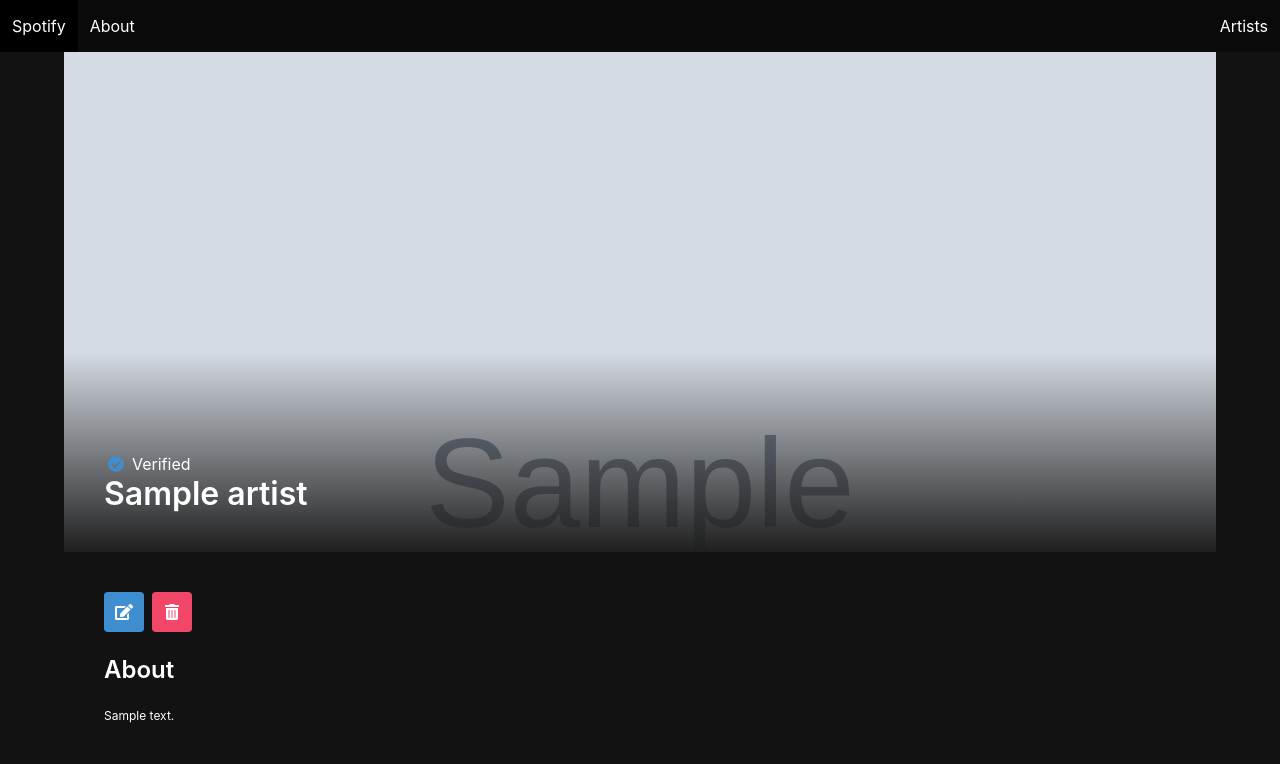
After one commit to bhwong11/spotify, a Django app: page /artists/1/ in a window 1280 px wide. The commit adds this page. Shown: the top 764 px of the page. Run offline with Django 3.2, Linux system fonts and the light colour scheme; tables that the repository leaves empty hold one stand-in row (values such as "Sample post"); grey boxes marked "Sample" are stand-in pictures.

Commit message:
added artist update

```diff
--- a/main_app/static/styles/main.css
+++ b/main_app/static/styles/main.css
@@ -10,26 +10,69 @@ body {
   color: #ffffff;
 }
 
+.container {
+  padding: 40px;
+  padding-right: 0;
+}
+
 .title {
   color: #ffffff;
 }
 
 .gallery {
-    display: flex;
-    flex-wrap: wrap;
+  display: grid;
+  grid-template-columns: repeat(auto-fit, minmax(280px, 1fr));
+  justify-content: center;
   gap: 30px;
 }
 
 .gallery .card {
-    min-width: 280px;
-    max-width: 30%;
   transition: 0.1s linear;
 }
 
 .gallery .card:hover {
-    transform: scale(1.3);
+  transform: scale(1.1);
+  z-index: 10;
 }
 
 p {
   font-size: 12px;
 }
+
+.detail__img {
+  position: absolute;
+  left: 0;
+  top: 0;
+  width: 100%;
+  height: 500px;
+  background-color: #ffffff;
+  overflow: hidden;
+}
+
+.detail__img::after {
+  content: "";
+  background-image: linear-gradient(transparent 60%, #1f1f1f);
+  position: absolute;
+  top: 0;
+  left: 0;
+  width: 100%;
+  height: 100%;
+  z-index: 5;
+}
+
+img {
+  width: 100%;
+  height: 500px;
+  object-fit: cover;
+  object-position: top;
+}
+
+.detail__name {
+  position: absolute;
+  z-index: 5;
+  top: 400px;
+}
+
+.detail__container {
+  margin-top: 500px;
+}
--- /dev/null
+++ b/main_app/templates/artist_detail.html
@@ -0,0 +1,37 @@
+{% extends 'base.html' %} {% block content %}
+<div class="detail__img">
+  <img src="{{artist.img}}" alt="{{artist.name}}" />
+</div>
+<div class="detail__name">
+
+  {% if artist.verified_artist %}
+  <div class="icon-text">
+    <span class="icon has-text-info">
+      <i class="fas fa-check-circle"></i>
+    </span>
+    <span>Verified</span>
+  </div>
+  {% endif %}
+
+  <h1 class="title">{{artist.name}}</h1>
+</div>
+<div class="detail__container">
+  <div class="buttons">
+    <a href="{%url 'artist_update' artist.pk %}" class="button is-info">
+      <span class="icon">
+        <i class="fas fa-edit"></i>
+      </span>
+    </a>
+    <a href="" class="button is-danger">
+      <span class="icon">
+        <i class="fas fa-trash-alt"></i>
+      </span>
+    </a>
+  </div>
+  <div class="detail__about">
+    <h4 class="title is-4">About</h4>
+    <p>{{artist.bio}}</p>
+  </div>
+</div>
+
+{% endblock %}
--- a/main_app/templates/base.html
+++ b/main_app/templates/base.html
@@ -8,6 +8,8 @@
     <meta name="viewport" content="width=device-width, initial-scale=1.0" />
     <link rel="stylesheet" href="https://cdn.jsdelivr.net/npm/bulma@0.9.2/css/bulma.min.css">
     <script src="https://code.jquery.com/jquery-3.6.0.min.js" integrity="sha256-/xUj+3OJU5yExlq6GSYGSHk7tPXikynS7ogEvDej/m4=" crossorigin="anonymous"></script>
+
+<link rel="stylesheet" href="https://cdnjs.cloudflare.com/ajax/libs/font-awesome/5.15.4/css/all.min.css">
     <link rel="stylesheet" href="{%static 'styles/main.css' %}" />
 <script defer src="{% static 'scripts/main.js' %}" defer></script>
     <title>Spotify - {% block title %}{% endblock %}</title>
@@ -15,7 +17,7 @@
   <body >
       <nav class="navbar is-black" role="navigation" aria-label="main navigation">
           <div class="navbar-brand">
-            <a class="navbar-item" href="/">Spotify</a>
+            <a class="navbar-item" href="{%url 'home'%}">Spotify</a>
             <a role="button" class="navbar-burger" aria-label="menu" aria-expanded="false">
               <span aria-hidden="true"></span>
               <span aria-hidden="true"></span>
@@ -26,7 +28,7 @@
             <a class="navbar-item" href="{%url 'about'%}">About</a>
           </div>
           <div class="navbar-menu navbar-end">
-            <a class="navbar-item" href="/artists">Artists</a>
+            <a class="navbar-item" href="{%url 'artist_list'%}">Artists</a>
           </div>
         </nav>
         <div class="container">
--- a/main_app/urls.py
+++ b/main_app/urls.py
@@ -1,13 +1,21 @@
 from main_app import views
 from django.urls import path
 from . import views
-#from . (current dir) bring views
-#path is like router router.get,router.post
+# from . (current dir) bring views
+# path is like router router.get,router.post
 
-urlpatterns=[
-    path('',views.Home.as_view(),name="home"),
-    path('about/',views.About.as_view(),name="about"),
-    path('base/',views.Base.as_view(),name=('base')),
-    path('artists/',views.ArtistList.as_view(),name='artist_list'),
-    #as_view is a build in method n class Home to render file
+urlpatterns = [
+    path('', views.Home.as_view(), name="home"),
+    path('about/', views.About.as_view(), name="about"),
+    path('base/', views.Base.as_view(), name=('base')),
+    path('artists/', views.ArtistList.as_view(), name='artist_list'),
+    # as_view is a build in method n class Home to render file
+    path('artists/new/', views.ArtistCreate.as_view(), name='artist_create'),
+    path('artists/<int:pk>/update/',
+         views.ArtistUpdate.as_view(), name="artist_update"),
+    path('artists/<int:pk>/', views.ArtistDetail.as_view(), name="artist_detail"),
+
 ]
+# '/products/:id = artist/<pk>
+# int will pass it in as a number
+# slug a unique name in url that is connected to a databse that can be used a replacement to the url, name-url
--- a/main_app/views.py
+++ b/main_app/views.py
@@ -1,7 +1,11 @@
 from django.shortcuts import render
 from django.views import View
 from django.views.generic.base import TemplateView
+# if has a form the view will go on .edit, all others .base except DetailView
+from django.views.generic import DetailView
+from django.views.generic.edit import CreateView, UpdateView
 from .models import Artist
+from django.urls import reverse
 
 from django.http import HttpResponse
 # Create your views here.
@@ -30,8 +34,17 @@ class ArtistList(TemplateView):
 
     def get_context_data(self, **kwargs):
         context = super().get_context_data(**kwargs)
-        # SELECT * FROM main_app_artist
-        context['artists'] = Artist.objects.all()
+        # to get query params
+        name = self.request.GET.get('name')
+        # can change get to post to get post parameters
+        # SELECT * FROM main_app_artist WHERE name=""
+        if name != None:
+            context['artists'] = Artist.objects.filter(name__icontains=name)
+            context['header'] = f"Searching for {name}"
+        else:
+            # SELECT * FROM main_app_artist
+            context['artists'] = Artist.objects.all()
+            context['header'] = f"Trending Artist"
 
         return context
 # unlimited arguements in **kwargs, like spread operator
@@ -58,3 +71,29 @@ class SongList(TemplateView):
         context['songs'] = songs
 
         return context
+
+
+class ArtistCreate(CreateView):
+    model = Artist
+    fields = ['name', 'img', 'bio', 'verified_artist']
+    template_name = 'artist_create.html'
+
+    def get_success_url(self):
+        return reverse("artist_detail", kwargs={'pk': self.object.pk})
+
+
+class ArtistDetail(DetailView):
+    model = Artist
+    template_name = 'artist_detail.html'
+    # DetailView will expect <PK> from URL and fill in context with the model and set name to model name
+
+# SELECT "fields" FROM "model" WHERE id =pk;
+
+
+class ArtistUpdate(UpdateView):
+    model = Artist
+    fields = ['name', 'img', 'bio', 'verified_artist']
+    template_name = 'artist_update.html'
+
+    def get_success_url(self):
+        return reverse("artist_detail", kwargs={'pk': self.object.pk})
```
Also changed, not shown: main_app/templates/artist_create.html (added, +14 -0 lines), main_app/templates/artist_list.html (+19 -9 lines), main_app/templates/artist_update.html (added, +8 -0 lines). Lines whose indentation alone changed are shown as unchanged.
